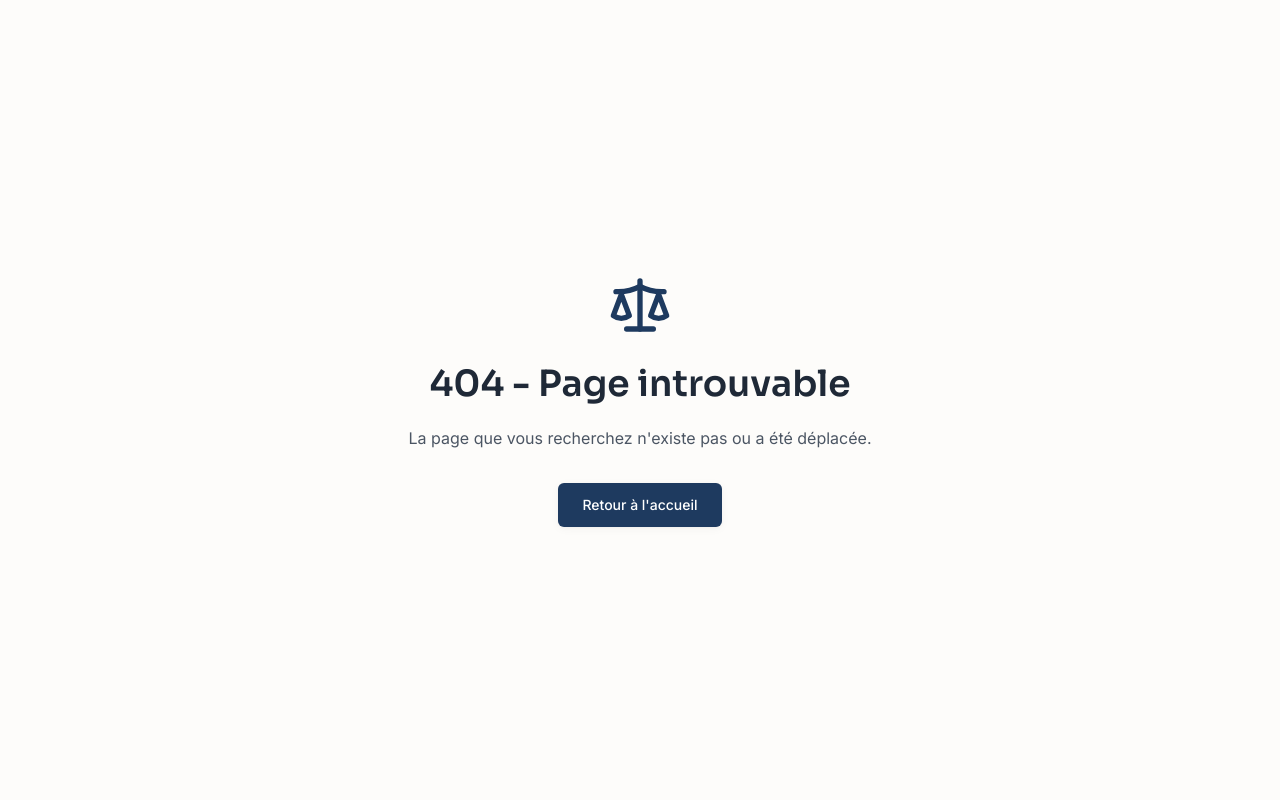
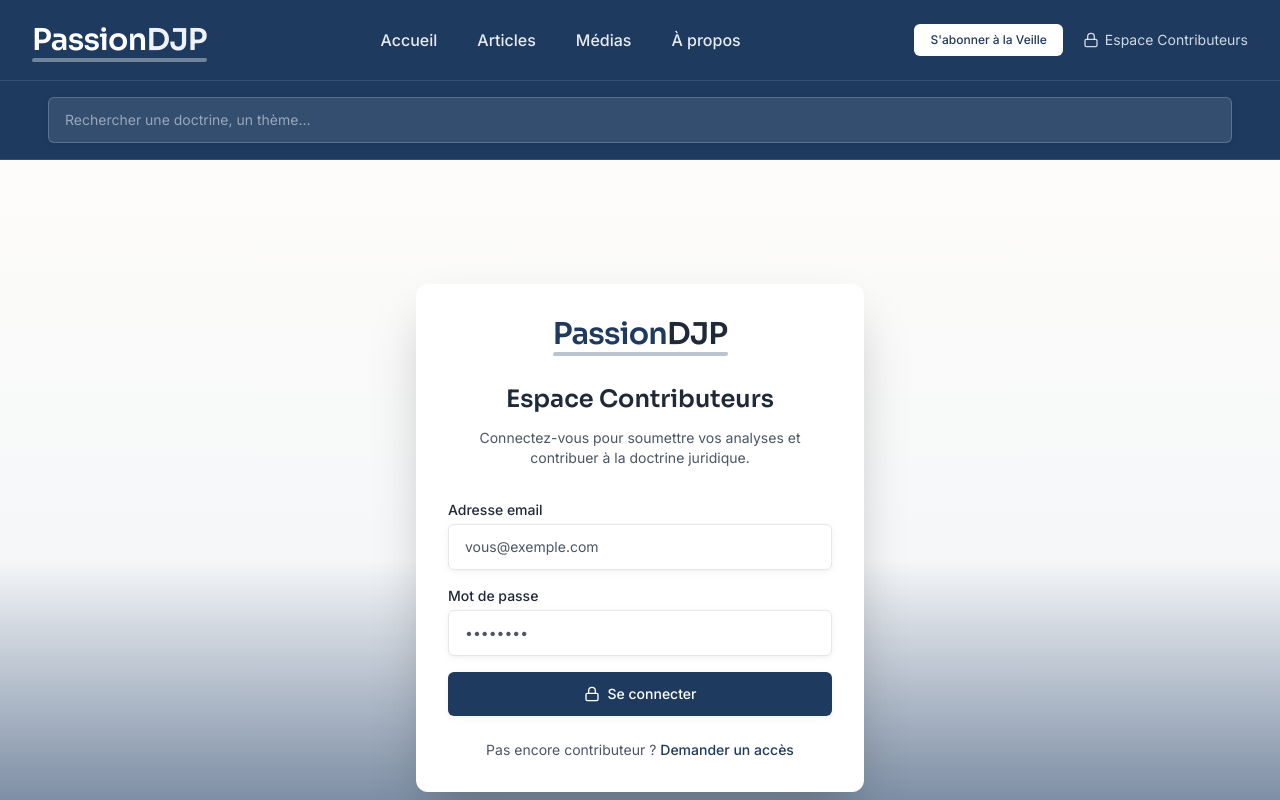
Before and after one commit to PATAWALA/PassionDJP, a Next.js app: page /connexion in a window 1280 px wide. Before the commit this address had no page. Shown: the top 800 px of the page. Built offline with nearby package versions, Linux system fonts and the light colour scheme.

Commit message:
98523 update

```diff
--- /dev/null
+++ b/src/app/(public)/connexion/page.tsx
@@ -0,0 +1,65 @@
+import Link from "next/link";
+import { Input } from "@/components/ui/Input";
+import { Button } from "@/components/ui/Button";
+import { Lock } from "lucide-react";
+
+export default function LoginPage() {
+  return (
+    <div className="min-h-screen flex items-center justify-center bg-gradient-to-b from-background via-accent-light/50 to-primary/90 px-4">
+      <div className="w-full max-w-md">
+        <div className="bg-surface rounded-xl shadow-2xl p-8">
+          {/* Logo */}
+          <div className="text-center mb-8">
+            <Link href="/" className="inline-block">
+              <span className="relative inline-block font-heading text-3xl font-semibold text-primary tracking-tight">
+                Passion<span className="text-ink">DJP</span>
+                <span className="absolute left-0 -bottom-1 w-full h-1 bg-primary/30 -skew-x-12 rounded-sm" />
+              </span>
+            </Link>
+          </div>
+
+          <h1 className="text-2xl font-bold text-ink text-center mb-2">
+            Espace Contributeurs
+          </h1>
+          <p className="text-sm text-ink-light text-center mb-8">
+            Connectez-vous pour soumettre vos analyses et contribuer à la doctrine juridique.
+          </p>
+
+          <form className="space-y-4">
+            <div>
+              <label htmlFor="email" className="block text-sm font-medium text-ink mb-1">
+                Adresse email
+              </label>
+              <Input id="email" type="email" placeholder="vous@exemple.com" required />
+            </div>
+            <div>
+              <label htmlFor="password" className="block text-sm font-medium text-ink mb-1">
+                Mot de passe
+              </label>
+              <Input id="password" type="password" placeholder="••••••••" required />
+            </div>
+            <Button type="submit" className="w-full">
+              <Lock className="mr-2 h-4 w-4" />
+              Se connecter
+            </Button>
+          </form>
+
+          <div className="mt-6 text-center text-sm">
+            <p className="text-ink-light">
+              Pas encore contributeur ?{" "}
+              <Link href="#" className="text-primary hover:text-primary-hover font-medium">
+                Demander un accès
+              </Link>
+            </p>
+          </div>
+        </div>
+
+        <p className="text-center mt-6 text-sm text-ink-light">
+          <Link href="/" className="text-primary hover:text-primary-hover">
+            ← Retour à l'accueil
+          </Link>
+        </p>
+      </div>
+    </div>
+  );
+}
--- a/src/components/layout/Header.tsx
+++ b/src/components/layout/Header.tsx
@@ -47,7 +47,7 @@ export function Header() {
           </Link>
 
 <Link
-  href="/admin/login"
+  href="/espace-contributeurs"
   className="hidden lg:inline-flex items-center gap-1.5 text-sm text-white/80 hover:text-white transition-colors"
 >
   <Lock className="h-4 w-4" />
--- a/src/components/layout/MobileNav.tsx
+++ b/src/components/layout/MobileNav.tsx
@@ -50,7 +50,7 @@ export function MobileNav({ isOpen, onClose }: MobileNavProps) {
 
         <div className="mt-auto pb-8">
 <Link
-  href="/admin/login"
+  href="/espace-contributeurs"
   onClick={onClose}
   className="text-white/90 hover:text-white flex items-center gap-2 transition-colors"
 >
```
